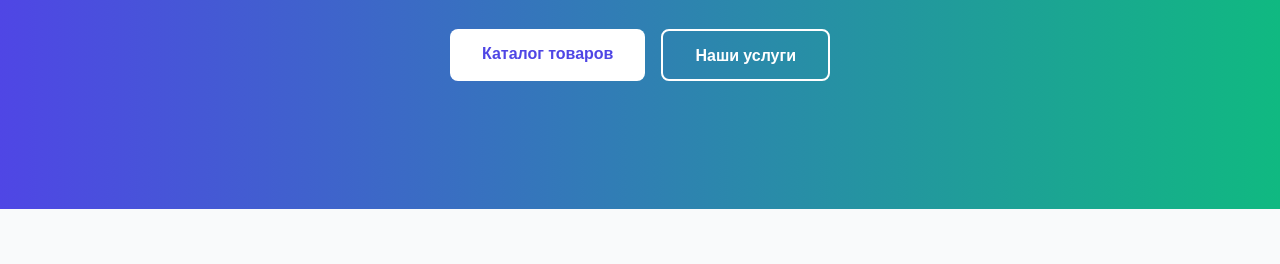
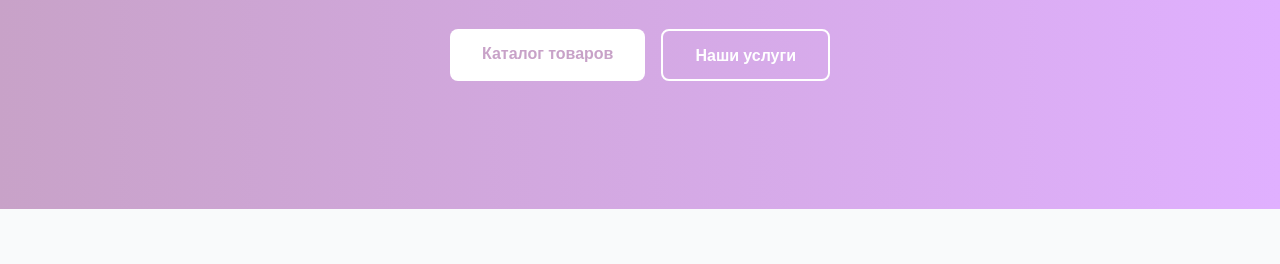
Before and after one commit to nikittch/zoo, a plain HTML site: page index.html in a window 1280 px wide. Shown: the part 331-595 px from the top of the page. Drawn offline with nearby package versions, Linux system fonts and the light colour scheme.

Commit message:
Update index.html

```diff
--- a/index.html
+++ b/index.html
@@ -12,9 +12,9 @@
             theme: {
                 extend: {
                     colors: {
-                        primary: "#4f46e5",
-                        secondary: "#10b981",
-                        accent: "#f59e0b"
+                        primary: "#c8a2c8",
+                        secondary: "#e0b0ff",
+                        accent: "#f5e6ff"
                     },
                     fontFamily: {
                         sans: ['"Open Sans"', 'sans-serif']
```
